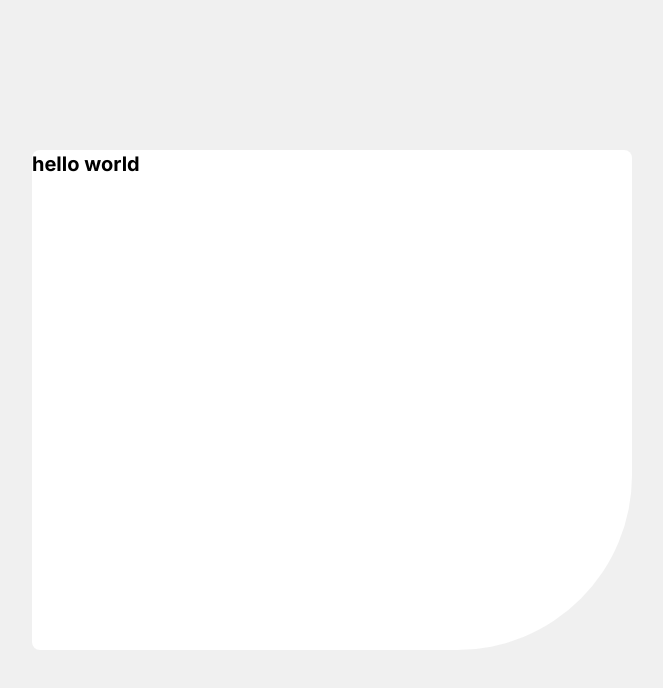
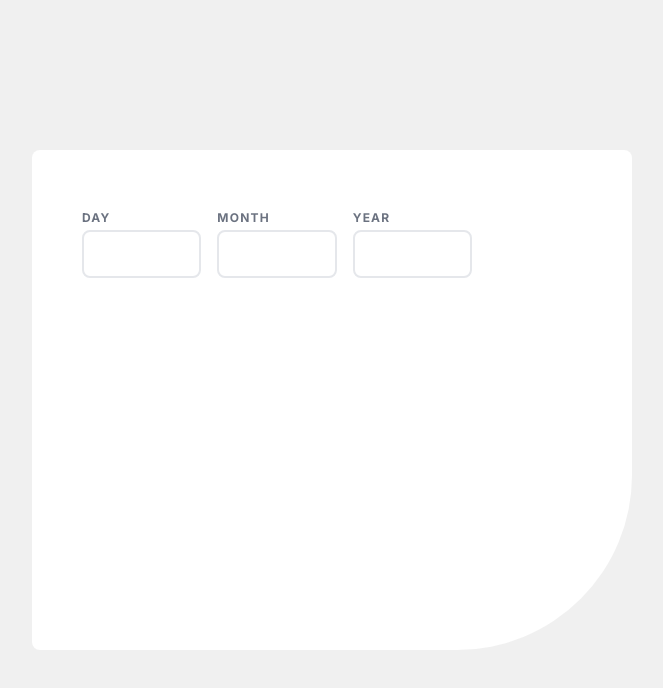
Before and after one commit to IsaacATetteh/Age-Calculator, a Next.js app: page / in a window 1280 px wide. Shown: the top 688 px of the page, without its empty margins (308-971 px from the left). Built offline with nearby package versions, Linux system fonts and the light colour scheme.

Commit message:
Textareas Added

```diff
--- a/app/page.jsx
+++ b/app/page.jsx
@@ -1,12 +1,48 @@
 import Image from "next/image";
-import "./styles.css";
 
 export default function Home() {
   return (
     <div className="w-full h-full justify-center items-center flex bg-[#F0F0F0]">
       <div className="w-[600px] h-[500px] bg-[#ffffff] rounded-lg rounded-br-[175px]">
-        <div>
-          <p className="text-xl sans font">hello world</p>
+        <div className="outerlabeldiv h-[100px] w-[65%] mt-[60px] ml-[50px] border-0 border-black grid gap-4 grid-cols-3">
+          <div>
+            <label className="block" htmlFor="textarea1">
+              <p className="tracking-widest text-xs text-gray-500 pb-1">DAY</p>
+            </label>
+            <textarea
+              className="textarea1 w-full h-12 text-lg font-bold border-grey border-2 resize-none rounded-lg pt-[6.5px] pl-[10px]"
+              name=""
+              id=""
+              cols="4"
+              rows="1"
+            ></textarea>
+          </div>
+          <div>
+            <label className="block" htmlFor="textarea1">
+              <p className="tracking-widest text-xs text-gray-500 pb-1">
+                MONTH
+              </p>
+            </label>
+            <textarea
+              className="textarea1 w-full h-12 text-lg font-bold border-grey border-2 resize-none rounded-lg pt-[6.5px] pl-[10px]"
+              name=""
+              id=""
+              cols="4"
+              rows="1"
+            ></textarea>
+          </div>
+          <div>
+            <label className="block" htmlFor="textarea1">
+              <p className="tracking-widest text-xs text-gray-500 pb-1">YEAR</p>
+            </label>
+            <textarea
+              className="textarea1 w-full h-12 text-lg font-bold border-grey border-2 resize-none rounded-lg pt-[6.5px] pl-[10px]"
+              name=""
+              id=""
+              cols="4"
+              rows="1"
+            ></textarea>
+          </div>
         </div>
       </div>
     </div>
--- a/app/styles.css
+++ /dev/null
@@ -1,9 +0,0 @@
-.box {
-    height: 500px;
-    width: 500px;
-    background-color: white;
-}
-
-.egg {
-    color: red;
-}
```
